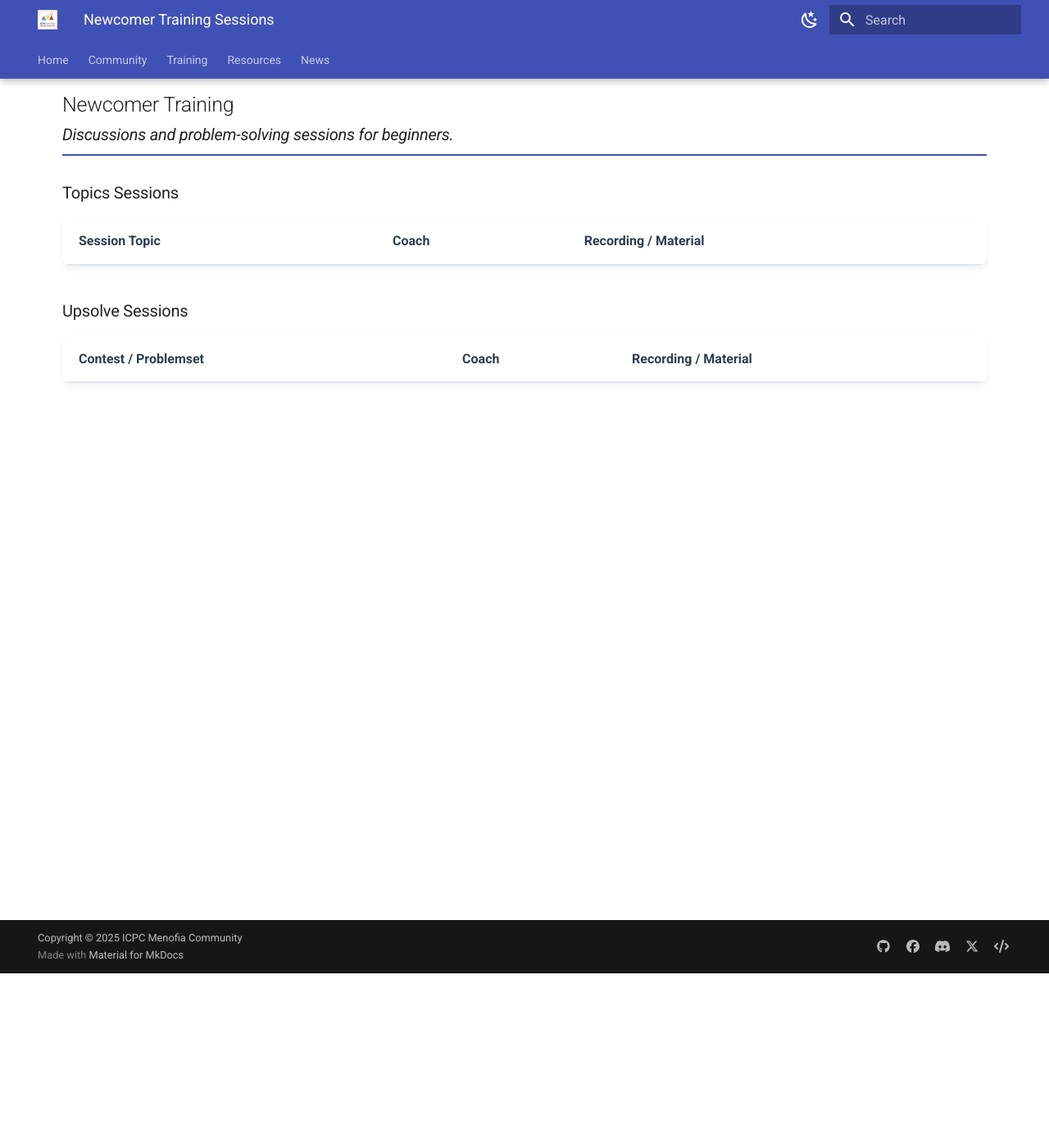
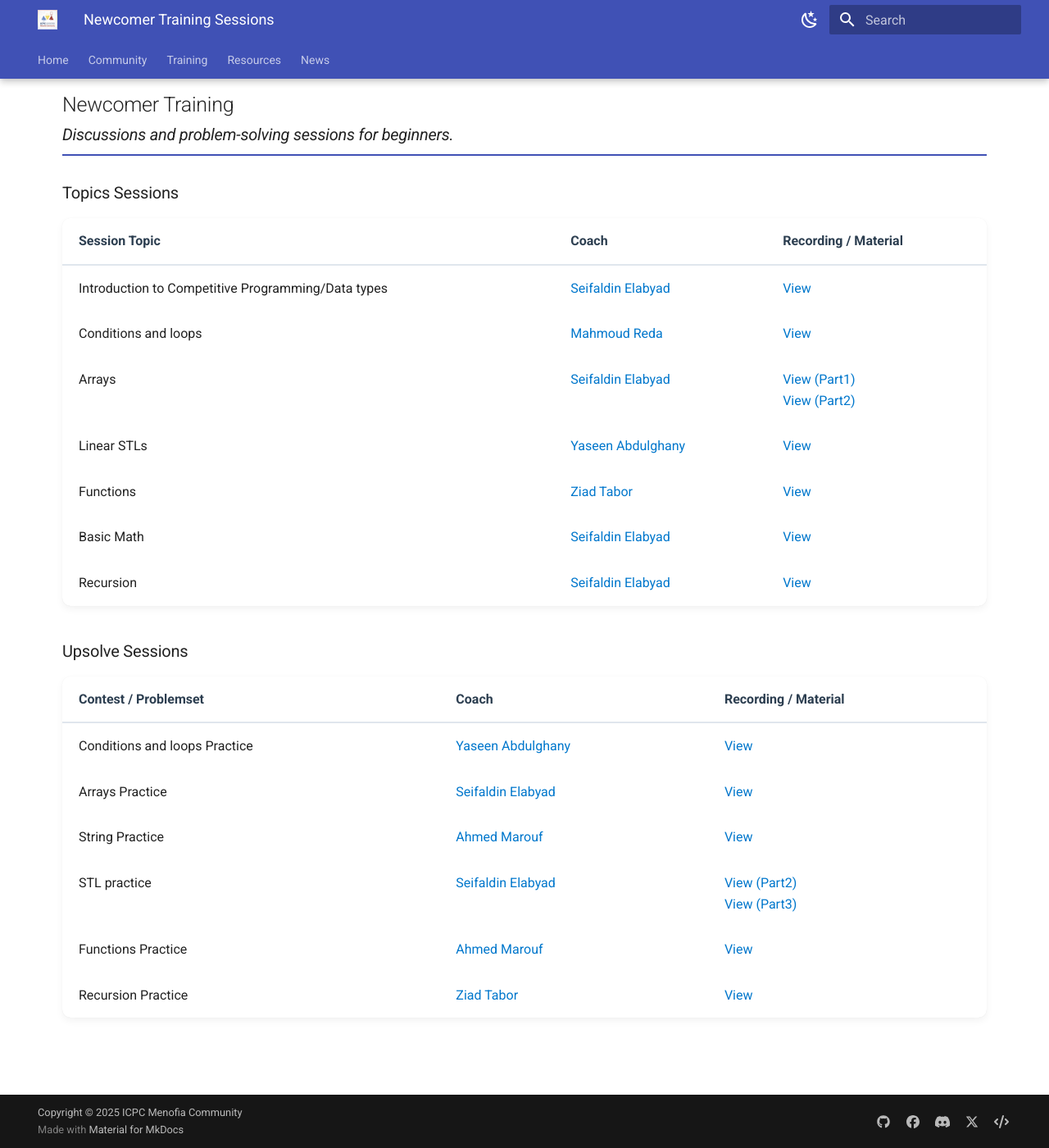
Before and after one commit to ICPC-Menofia/icpc-menofia.github.io, an MkDocs documentation site: the page built from docs/resources/sessions/newcomer.md, in a window 1280 px wide and 1400 px high, scrolled down 213 px. Shown: the whole window at 82% size. Built offline with MkDocs 1.6.1 and Material for MkDocs 9.7.7, drawn with Linux system fonts in a browser that asks for light colours.

Commit message:
docs: add Newcomers 2024/2025 sessions

```diff
--- a/docs/resources/sessions/newcomer.md
+++ b/docs/resources/sessions/newcomer.md
@@ -9,7 +9,7 @@
 This page archives all recorded sessions for our Newcomer Training program.
 
 <div class="level-section">
-  <h2>Newcomer Training<em>Discussions and problem-solving sessions for beginners.</em></h2>
+<h2>Newcomer Training<em>Discussions and problem-solving sessions for beginners.</em></h2>
 
   <h3>Topics Sessions</h3>
   <table class="sessions-table">
@@ -21,6 +21,61 @@
         </tr>
     </thead>
     <tbody>
+        <tr>
+            <td>Introduction to Competitive Programming/Data types</td>
+            <td>
+                <a href="../../community/coaches/#seifaldin-elabyad">Seifaldin Elabyad</a>
+            </td>
+            <td>
+              <a href="https://www.youtube.com/watch?v=EJT1JN1Uy1o" target="_blank">View</a>
+            </td>
+        </tr>
+        <tr>
+            <td>Conditions and loops</td>
+            <td>
+                <a href="../../community/coaches/#mahmoud-reda">Mahmoud Reda</a>
+            </td>
+            <td><a href="https://www.youtube.com/watch?v=QCanwM1d5AE" target="_blank">View</a></td>
+        </tr>
+        <tr>
+            <td>Arrays</td>
+            <td>
+                <a href="../../community/coaches/#seifaldin-elabyad">Seifaldin Elabyad</a>
+            </td>
+            <td>
+                <a href="https://www.youtube.com/watch?v=oS5m8VSxNkY" target="_blank">View (Part1)</a>
+                <br>
+                <a href="https://www.youtube.com/watch?v=pAp4ybwq5j0" target="_blank">View (Part2)</a>
+            </td>
+        </tr>
+        <tr>
+            <td>Linear STLs</td>
+            <td>
+                <a href="../../community/coaches/#yaseen-abdulghany">Yaseen Abdulghany</a>
+            </td>
+            <td><a href="https://www.youtube.com/watch?v=jWdY0vF0xHw" target="_blank">View</a></td>
+        </tr>
+        <tr>
+            <td>Functions</td>
+            <td>
+                <a href="../../community/coaches/#ziad-tabor">Ziad Tabor</a>
+            </td>
+            <td><a href="https://drive.google.com/file/d/1aRo-KMDv-3NysLAzVsomDJ5DnjlLaCJx/view" target="_blank">View</a></td>
+        </tr>
+        <tr>
+            <td>Basic Math</td>
+            <td>
+                <a href="../../community/coaches/#seifaldin-elabyad">Seifaldin Elabyad</a>
+            </td>
+            <td><a href="https://www.youtube.com/watch?v=AxH9h-mNlLY" target="_blank">View</a></td>
+        </tr>
+        <tr>
+            <td>Recursion</td>
+            <td>
+                <a href="../../community/coaches/#seifaldin-elabyad">Seifaldin Elabyad</a>
+            </td>
+            <td><a href="https://drive.google.com/file/d/1XBRf9qlr6MdJdPTylJ2o8uEDlJ6CWTN8/view" target="_blank">View</a></td>
+        </tr>
     </tbody>
   </table>
 
@@ -34,6 +89,52 @@
         </tr>
     </thead>
     <tbody>
+        <tr>
+            <td>Conditions and loops Practice</td>
+            <td>
+                <a href="../../community/coaches/#yaseen-abdulghany">Yaseen Abdulghany</a>
+            </td>
+            <td><a href="https://www.youtube.com/watch?v=c2SMx3HcXCg" target="_blank">View</a></td>
+        </tr>
+        <tr>
+            <td>Arrays Practice</td>
+            <td>
+                <a href="../../community/coaches/#seifaldin-elabyad">Seifaldin Elabyad</a>
+            </td>
+            <td><a href="https://www.youtube.com/watch?v=3ni4CTA3tM0&feature=youtu.be" target="_blank">View</a></td>
+        </tr>
+        <tr>
+            <td>String Practice</td>
+            <td>
+                <a href="../../community/coaches/#ahmed-marouf">Ahmed Marouf</a>
+            </td>
+            <td><a href="https://www.youtube.com/watch?v=N0x8bqHSimA&feature=youtu.be" target="_blank">View</a></td>
+        </tr>
+        <tr>
+            <td>STL practice</td>
+            <td>
+                <a href="../../community/coaches/#seifaldin-elabyad">Seifaldin Elabyad</a>
+            </td>
+            <td>
+                <a href="https://www.youtube.com/watch?v=cvb1XeG1ItA&feature=youtu.be" target="_blank">View (Part2)</a>
+                <br>
+                <a href="https://www.youtube.com/watch?v=ezjcsyE3cF0" target="_blank">View (Part3)</a>
+            </td>
+        </tr>
+        <tr>
+            <td>Functions Practice</td>
+            <td>
+                <a href="../../community/coaches/#ahmed-marouf">Ahmed Marouf</a>
+            </td>
+            <td><a href="https://www.youtube.com/watch?v=fBL9-7LjUoo&feature=youtu.be" target="_blank">View</a></td>
+        </tr>
+        <tr>
+            <td>Recursion Practice</td>
+            <td>
+                <a href="../../community/coaches/#ziad-tabor">Ziad Tabor</a>
+            </td>
+            <td><a href="https://drive.google.com/file/d/1QT_zwz4rS1cEns771F9QJGpAOHZgtYu8/view" target="_blank">View</a></td>
+        </tr>
     </tbody>
   </table>
 </div>
```
